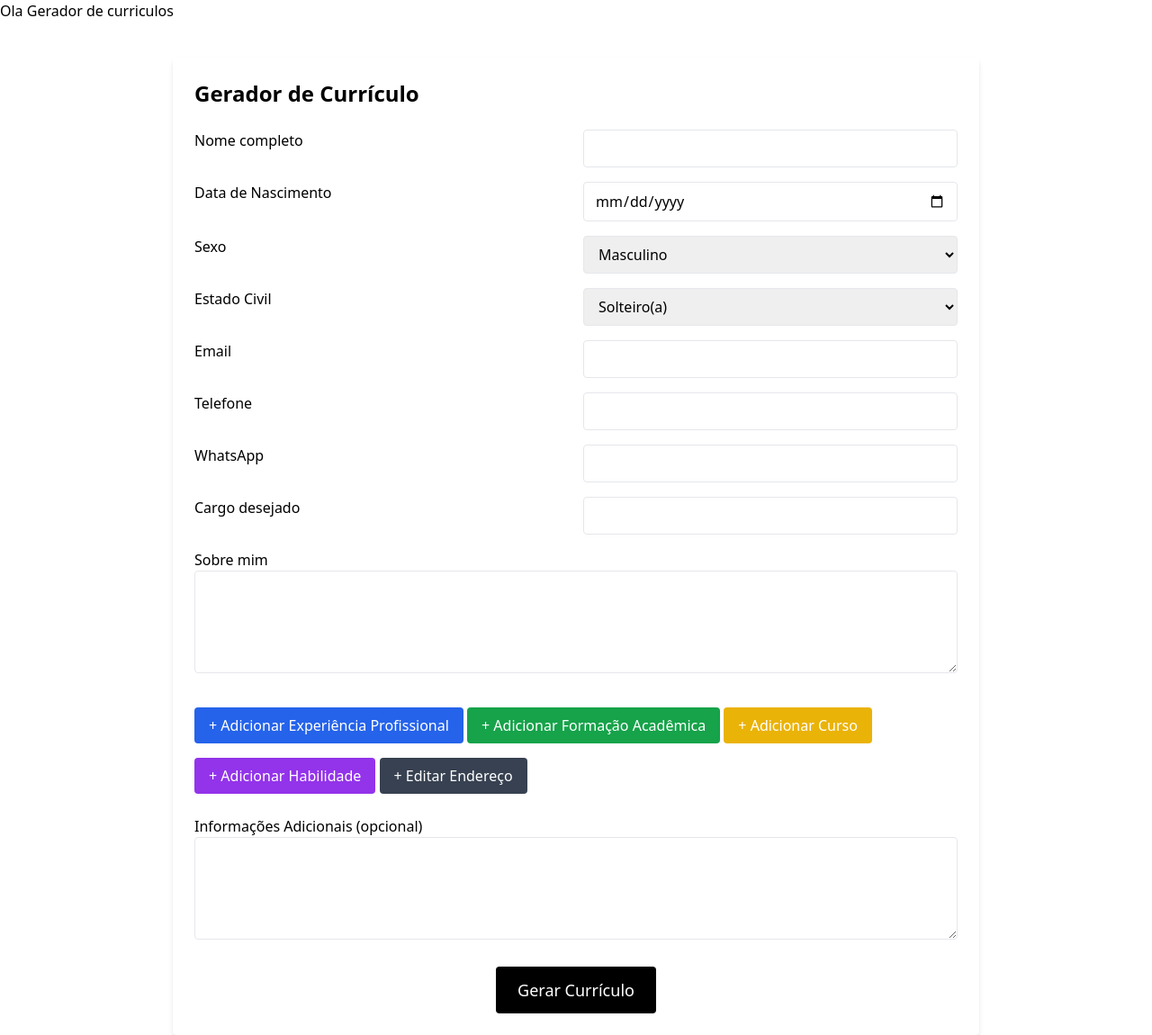
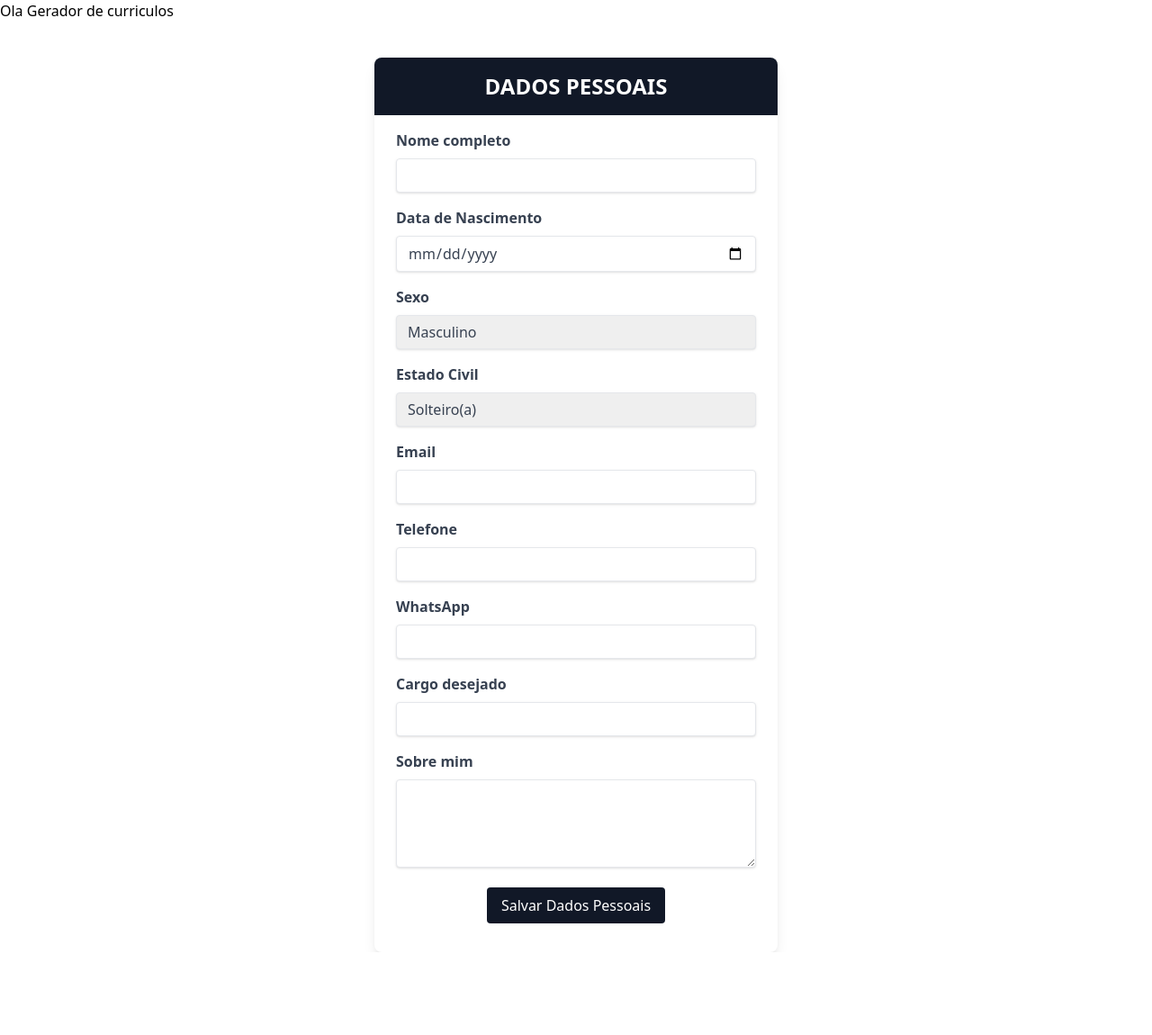
Before and after one commit to boechatbrendon/gerador-curriculo, a Flask app: template app/templates/index.html in a window 1280 px wide. Shown: the whole page at 90% size. After the commit the page ends 1058 px from the top, so only its background shows below. Run offline with Flask 3, Linux system fonts and the light colour scheme; the template is opened without the code that fills it: values that come from a table or form of the project are taken from there, others are empty; some libraries are stand-ins or nearby versions.

Commit message:
ajust no formulario de dados pessoais, criacao da rota para salvar os dados pessoais

```diff
--- a/app/forms.py
+++ b/app/forms.py
@@ -93,21 +93,5 @@ class FormDado(FlaskForm):
     cargo = StringField('Cargo desejado', validators=[DataRequired()])
     sobre_min = TextAreaField('Sobre mim', validators=[DataRequired()])
 
-    # Endereco
-    endereco = FormField(EnderecoForm)
-
-    # Experiencias
-    experiencia_proficional = FieldList(FormField(ExperienciaProfissionalForm), min_entries=1, max_entries=5)
-
-    # Formacao Academica
-    formacoes = FieldList(FormField(FormacaoAcademicaForm), min_entries=1, max_entries=5)
-
-    # Habilidades
-    habilidades = FieldList(FormField(HabilidadeForm), min_entries=1, max_entries=10)
-
-    # Cursos e informacoes adicionais
-    cursos = FieldList(FormField(CursoForm), min_entries=1, max_entries=10)
-    informacoes_adicionais = TextAreaField('Informações Adicionais (opcional)')
-
     # Botao
     btn_GerarCurriculo = SubmitField('Gerar Currículo')
--- a/app/templates/index.html
+++ b/app/templates/index.html
@@ -5,152 +5,74 @@
     <meta name="viewport" content="width=device-width, initial-scale=1.0">
     <title>Document</title>
     <script src="https://cdn.tailwindcss.com"></script>
-    <script src="https://unpkg.com/alpinejs@3.x.x/dist/cdn.min.js" ></script>
 </head>
 <body>
+    {% for field, errors in form.errors.items() %}
+      {% for error in errors %}
+        <p class="text-red-600">{{ field }} - {{ error }}</p>
+      {% endfor %}
+    {% endfor %}
     <h1>Ola Gerador de curriculos</h1>
-    <div class="max-w-4xl mx-auto mt-10 p-6 bg-white shadow-md rounded" x-data="{ modal: null }">
-      <h1 class="text-2xl font-bold mb-6">Gerador de Currículo</h1>
+<div class="max-w-md mx-auto mt-10 bg-white shadow-lg rounded-lg overflow-hidden">
+  <div class="text-2xl py-4 px-6 bg-gray-900 text-white text-center font-bold uppercase">
+    Dados Pessoais
+  </div>
+  <form class="py-4 px-6" method="POST">
+    {{ form.csrf_token }}
 
-      <form method="POST">
-        {{ form.csrf_token }}
+    <div class="mb-4">
+      {{ form.nome.label(class="block text-gray-700 font-bold mb-2") }}
+      {{ form.nome(class="shadow appearance-none border rounded w-full py-2 px-3 text-gray-700 leading-tight focus:outline-none focus:shadow-outline") }}
+    </div>
 
-        <!-- Dados Pessoais -->
-        <div class="mb-4 grid grid-cols-1 md:grid-cols-2 gap-4">
-          {{ form.nome.label() }} {{ form.nome(class="border px-3 py-2 rounded w-full") }}
-          {{ form.data_nascimento.label() }} {{ form.data_nascimento(class="border px-3 py-2 rounded w-full") }}
-          {{ form.sexo.label() }} {{ form.sexo(class="border px-3 py-2 rounded w-full") }}
-          {{ form.estado_civil.label() }} {{ form.estado_civil(class="border px-3 py-2 rounded w-full") }}
-          {{ form.email.label() }} {{ form.email(class="border px-3 py-2 rounded w-full") }}
-          {{ form.telefone.label() }} {{ form.telefone(class="border px-3 py-2 rounded w-full") }}
-          {{ form.whatsapp.label() }} {{ form.whatsapp(class="border px-3 py-2 rounded w-full") }}
-          {{ form.cargo.label() }} {{ form.cargo(class="border px-3 py-2 rounded w-full") }}
-          <div class="md:col-span-2">
-            {{ form.sobre_min.label() }}
-            {{ form.sobre_min(class="border w-full px-3 py-2 rounded", rows="4") }}
-          </div>
-        </div>
+    <div class="mb-4">
+      {{ form.data_nascimento.label(class="block text-gray-700 font-bold mb-2") }}
+      {{ form.data_nascimento(class="shadow appearance-none border rounded w-full py-2 px-3 text-gray-700 leading-tight focus:outline-none focus:shadow-outline") }}
+    </div>
 
+    <div class="mb-4">
+      {{ form.sexo.label(class="block text-gray-700 font-bold mb-2") }}
+      {{ form.sexo(class="shadow appearance-none border rounded w-full py-2 px-3 text-gray-700 leading-tight focus:outline-none focus:shadow-outline") }}
+    </div>
 
-        <!-- Botoes para abrir modais -->
-        <div class="mb-6 space-y-4">
-          <button type="button" class="bg-blue-600 text-white px-4 py-2 rounded" @click="modal = 'experiencia'">+ Adicionar Experiência Profissional</button>
-          <button type="button" class="bg-green-600 text-white px-4 py-2 rounded" @click="modal = 'formacao'">+ Adicionar Formação Acadêmica</button>
-          <button type="button" class="bg-yellow-500 text-white px-4 py-2 rounded" @click="modal = 'curso'">+ Adicionar Curso</button>
-          <button type="button" class="bg-purple-600 text-white px-4 py-2 rounded" @click="modal = 'habilidade'">+ Adicionar Habilidade</button>
-          <button type="button" class="bg-gray-700 text-white px-4 py-2 rounded w-full sm:w-auto" @click="modal = 'endereco'">+ Editar Endereço</button>
-        </div>
+    <div class="mb-4">
+      {{ form.estado_civil.label(class="block text-gray-700 font-bold mb-2") }}
+      {{ form.estado_civil(class="shadow appearance-none border rounded w-full py-2 px-3 text-gray-700 leading-tight focus:outline-none focus:shadow-outline") }}
+    </div>
 
-        <!-- Informacoes Adicionais -->
-        <div class="mb-6">
-          {{ form.informacoes_adicionais.label() }}
-          {{ form.informacoes_adicionais(class="w-full border px-3 py-2 rounded", rows="4") }}
-        </div>
+    <div class="mb-4">
+      {{ form.email.label(class="block text-gray-700 font-bold mb-2") }}
+      {{ form.email(class="shadow appearance-none border rounded w-full py-2 px-3 text-gray-700 leading-tight focus:outline-none focus:shadow-outline") }}
+    </div>
 
-        <!-- Botao Enviar -->
-        <div class="text-center">
-          {{ form.btn_GerarCurriculo(class="bg-black text-white px-6 py-3 rounded text-lg") }}
-        </div>
-      </form>
+    <div class="mb-4">
+      {{ form.telefone.label(class="block text-gray-700 font-bold mb-2") }}
+      {{ form.telefone(class="shadow appearance-none border rounded w-full py-2 px-3 text-gray-700 leading-tight focus:outline-none focus:shadow-outline") }}
+    </div>
 
-      <!-- Modal Experiencia -->
-      <template x-if="modal === 'experiencia'">
-        <div class="fixed inset-0 flex items-center justify-center bg-black bg-opacity-50 z-50">
-          <div class="bg-white p-6 rounded w-full max-w-2xl">
-            <h2 class="text-xl font-bold mb-4">Adicionar Experiência Profissional</h2>
-            {% for exp in form.experiencia_proficional %}
-              {{ exp.cargo.label() }} {{ exp.cargo(class="w-full border px-3 py-2 rounded") }}
-              {{ exp.empresa.label() }} {{ exp.empresa(class="w-full border px-3 py-2 rounded") }}
-              {{ exp.descricao.label() }} {{ exp.descricao(class="w-full border px-3 py-2 rounded") }}
-              {{ exp.data_inicio.label() }} {{ exp.data_inicio(class="w-full border px-3 py-2 rounded") }}
-              {{ exp.data_fim.label() }} {{ exp.data_fim(class="w-full border px-3 py-2 rounded") }}
-            {% endfor %}
-            <div class="mt-6 text-right">
-              <button class="px-4 py-2 bg-gray-300 rounded mr-2" @click="modal = null">Cancelar</button>
-              <button class="px-4 py-2 bg-blue-600 text-white rounded">Salvar</button>
-            </div>
-          </div>
-        </div>
-      </template>
+    <div class="mb-4">
+      {{ form.whatsapp.label(class="block text-gray-700 font-bold mb-2") }}
+      {{ form.whatsapp(class="shadow appearance-none border rounded w-full py-2 px-3 text-gray-700 leading-tight focus:outline-none focus:shadow-outline") }}
+    </div>
 
-      <!-- Modal Formacao -->
-      <template x-if="modal === 'formacao'">
-        <div class="fixed inset-0 flex items-center justify-center bg-black bg-opacity-50 z-50">
-          <div class="bg-white p-6 rounded w-full max-w-2xl">
-            <h2 class="text-xl font-bold mb-4">Adicionar Formação Acadêmica</h2>
-            {% for f in form.formacoes %}
-              {{ f.nome_formacao.label() }} {{ f.nome_formacao(class="w-full border px-3 py-2 rounded") }}
-              {{ f.instituicao.label() }} {{ f.instituicao(class="w-full border px-3 py-2 rounded") }}
-              {{ f.nivel.label() }} {{ f.nivel(class="w-full border px-3 py-2 rounded") }}
-              {{ f.situacao.label() }} {{ f.situacao(class="w-full border px-3 py-2 rounded") }}
-              {{ f.data_inicio.label() }} {{ f.data_inicio(class="w-full border px-3 py-2 rounded") }}
-              {{ f.data_conclusao.label() }} {{ f.data_conclusao(class="w-full border px-3 py-2 rounded") }}
-              {{ f.carga_horaria.label() }} {{ f.carga_horaria(class="w-full border px-3 py-2 rounded") }}
-            {% endfor %}
-            <div class="mt-6 text-right">
-              <button class="px-4 py-2 bg-gray-300 rounded mr-2" @click="modal = null">Cancelar</button>
-              <button class="px-4 py-2 bg-green-600 text-white rounded">Salvar</button>
-            </div>
-          </div>
-        </div>
-      </template>
+    <div class="mb-4">
+      {{ form.cargo.label(class="block text-gray-700 font-bold mb-2") }}
+      {{ form.cargo(class="shadow appearance-none border rounded w-full py-2 px-3 text-gray-700 leading-tight focus:outline-none focus:shadow-outline") }}
+    </div>
 
-      <!-- Modal Curso -->
-      <template x-if="modal === 'curso'">
-        <div class="fixed inset-0 flex items-center justify-center bg-black bg-opacity-50 z-50">
-          <div class="bg-white p-6 rounded w-full max-w-2xl">
-            <h2 class="text-xl font-bold mb-4">Adicionar Curso</h2>
-            {% for c in form.cursos %}
-              {{ c.nome_curso.label() }} {{ c.nome_curso(class="w-full border px-3 py-2 rounded") }}
-              {{ c.instituicao.label() }} {{ c.instituicao(class="w-full border px-3 py-2 rounded") }}
-              {{ c.situacao.label() }} {{ c.situacao(class="w-full border px-3 py-2 rounded") }}
-              {{ c.carga_horaria.label() }} {{ c.carga_horaria(class="w-full border px-3 py-2 rounded") }}
-            {% endfor %}
-            <div class="mt-6 text-right">
-              <button class="px-4 py-2 bg-gray-300 rounded mr-2" @click="modal = null">Cancelar</button>
-              <button class="px-4 py-2 bg-yellow-500 text-white rounded">Salvar</button>
-            </div>
-          </div>
-        </div>
-      </template>
+    <div class="mb-4">
+      {{ form.sobre_min.label(class="block text-gray-700 font-bold mb-2") }}
+      {{ form.sobre_min(class="shadow appearance-none border rounded w-full py-2 px-3 text-gray-700 leading-tight focus:outline-none focus:shadow-outline", rows="4") }}
+    </div>
 
-      <!-- Modal Habilidade -->
-      <template x-if="modal === 'habilidade'">
-        <div class="fixed inset-0 flex items-center justify-center bg-black bg-opacity-50 z-50">
-          <div class="bg-white p-6 rounded w-full max-w-2xl">
-            <h2 class="text-xl font-bold mb-4">Adicionar Habilidade</h2>
-            {% for hab in form.habilidades %}
-              <div class="mb-2 grid grid-cols-2 gap-4 items-center">
-                {{ hab.habilidade.label() }} {{ hab.habilidade(class="border px-3 py-2 rounded") }}
-                {{ hab.nivel_conhecimento.label() }} {{ hab.nivel_conhecimento(class="border px-3 py-2 rounded") }}
-              </div>
-            {% endfor %}
-            <div class="mt-6 text-right">
-              <button class="px-4 py-2 bg-gray-300 rounded mr-2" @click="modal = null">Cancelar</button>
-              <button class="px-4 py-2 bg-purple-600 text-white rounded">Salvar</button>
-            </div>
-          </div>
-        </div>
-      </template>
-      <!-- Modal Endereco -->
-      <template x-if="modal === 'endereco'">
-        <div class="fixed inset-0 flex items-center justify-center bg-black bg-opacity-50 z-50">
-          <div class="bg-white p-6 rounded w-full max-w-2xl">
-            <h2 class="text-xl font-bold mb-4">Editar Endereço</h2>
-            {{ form.endereco.cep.label() }} {{ form.endereco.cep(class="border w-full px-3 py-2 rounded") }}
-            {{ form.endereco.logradouro.label() }} {{ form.endereco.logradouro(class="border w-full px-3 py-2 rounded") }}
-            {{ form.endereco.numero.label() }} {{ form.endereco.numero(class="border w-full px-3 py-2 rounded") }}
-            {{ form.endereco.complemento.label() }} {{ form.endereco.complemento(class="border w-full px-3 py-2 rounded") }}
-            {{ form.endereco.bairro.label() }} {{ form.endereco.bairro(class="border w-full px-3 py-2 rounded") }}
-            {{ form.endereco.municipio.label() }} {{ form.endereco.municipio(class="border w-full px-3 py-2 rounded") }}
-            {{ form.endereco.uf.label() }} {{ form.endereco.uf(class="border w-full px-3 py-2 rounded") }}
-            <div class="mt-6 text-right">
-              <button class="px-4 py-2 bg-gray-300 rounded mr-2" @click="modal = null">Cancelar</button>
-              <button class="px-4 py-2 bg-gray-700 text-white rounded">Salvar</button>
-            </div>
-          </div>
-        </div>
-      </template>
+    <div class="flex items-center justify-center mb-4">
+      <button type="submit"
+        class="bg-gray-900 text-white py-2 px-4 rounded hover:bg-gray-800 focus:outline-none focus:shadow-outline">
+        Salvar Dados Pessoais
+      </button>
     </div>
+  </form>
+</div>
+
 </body>
 </html>
```
Also changed, not shown: app/routes.py (+20 -5 lines).
